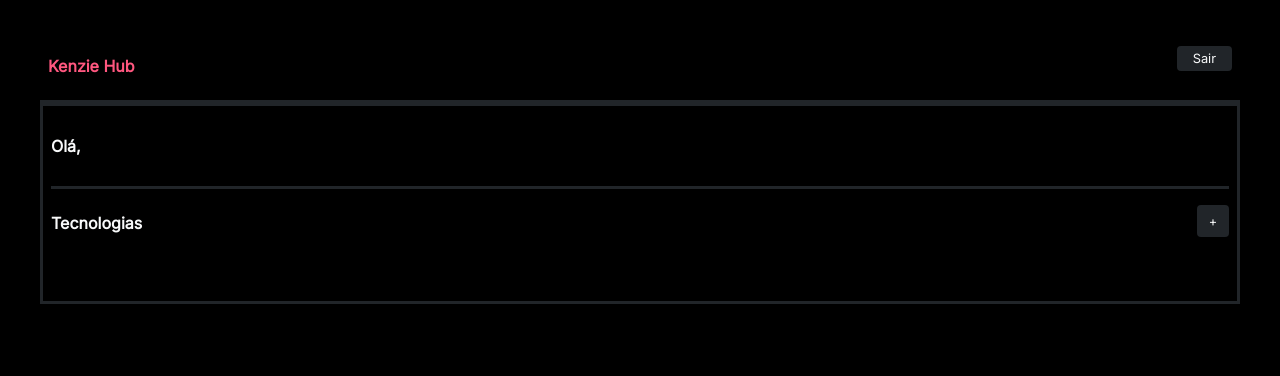
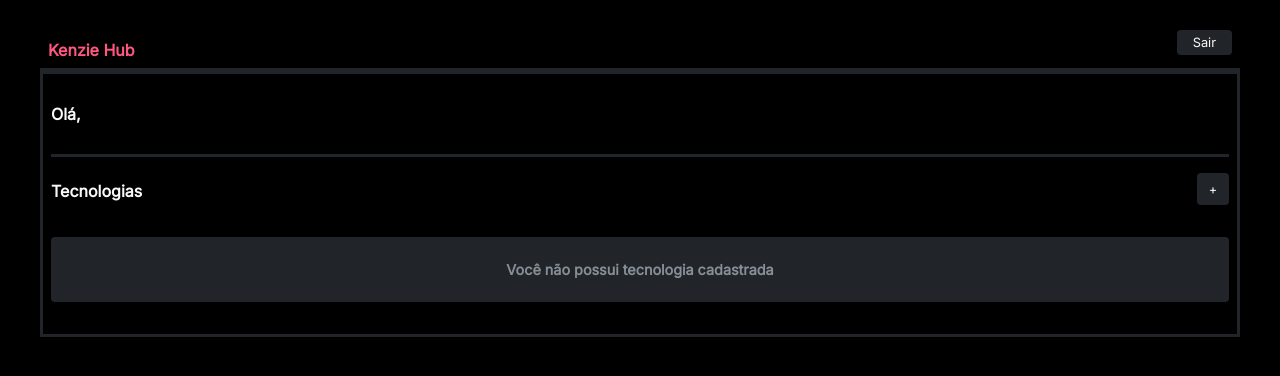
Before and after one commit to Kenzie-Academy-Brasil-Developers/react-entrega-kenzie-hub-baxiclides-basso-neto, a React (Vite) app: page /dashboard in a window 1280 px wide. Shown: the top 376 px of the page. Built offline with nearby package versions, Linux system fonts and the light colour scheme.

Commit message:
ready to deploy

```diff
--- a/src/pages/Dashboard/dashboard.jsx
+++ b/src/pages/Dashboard/dashboard.jsx
@@ -14,7 +14,8 @@ Modal.setAppElement("div");
 const DashboardPage = () => {
   const userName = localStorage.getItem("@USENAME");
   const userModule = localStorage.getItem("@MODULE");
-  const newTechs = JSON.parse(localStorage.getItem('@TECHSLIST'))
+  const storedTechs = localStorage.getItem("@TECHSLIST");
+  const newTechs = storedTechs ? JSON.parse(storedTechs) : [];
 
 
   const [modalIsOpen, setIsOpen] = useState(false);
@@ -29,7 +30,7 @@ const DashboardPage = () => {
 
   const navigate = useNavigate();
   const logOff = () => {
-    localStorage.clear()
+    localStorage.clear();
     navigate("/");
   };
 
@@ -59,13 +60,16 @@ const DashboardPage = () => {
 
           <div>
             <StyledNewTechstList>
-
-                    {/* {newTechs.map((createTech) => (
-                      <li key={createTech.id}>
-                        <h2>{createTech.title}</h2>
-                        <h3>{createTech.status}</h3>
-                      </li>
-                    ))} */}
+              {newTechs.length > 0 ? (
+                newTechs.map((createTech) => (
+                  <li key={createTech.id}>
+                    <h2>{createTech.title}</h2>
+                    <h3>{createTech.status}</h3>
+                  </li>
+                ))
+              ) : (
+                <h3>Você não possui tecnologia cadastrada</h3>
+              )}
             </StyledNewTechstList>
           </div>
         </section>
--- a/src/pages/Dashboard/dashboardstyle.js
+++ b/src/pages/Dashboard/dashboardstyle.js
@@ -15,8 +15,6 @@ const StyledHeaderDashboard = styled.header`
     color: var(--color-primary);
     font-size: 1rem;
     text-align: center;
-    margin-top: 5rem;
-    margin-bottom: 1rem;
     align-self: center;
   }
 
@@ -34,7 +32,7 @@ const StyledHeaderDashboard = styled.header`
 
   @media(min-width: 769px){
     div >h1{
-      margin-top: 2rem;
+      margin-top: 1rem;
     }
   }
 `;
@@ -137,6 +135,11 @@ export const StyledNewTechstList = styled.ul`
     font-size: 1rem;
   }
 
+  h3{
+    text-align: center;
+    padding-top: .5rem;
+  }
+
   @media (min-width: 769px) {
     margin-bottom: 2rem;
   }
--- a/src/pages/Login/login.jsx
+++ b/src/pages/Login/login.jsx
@@ -36,7 +36,7 @@ const LoginPage = () => {
       localStorage.setItem("@USERID", loggeduser.data.user.id);
       localStorage.setItem("@USENAME", loggeduser.data.user.name);
       localStorage.setItem("@MODULE", loggeduser.data.user.course_module);
-      localStorage.setItem('@TECHSLIST', JSON.stringify(responseArray))
+
 
 
       toast.success("Bem-vindo!");
```
